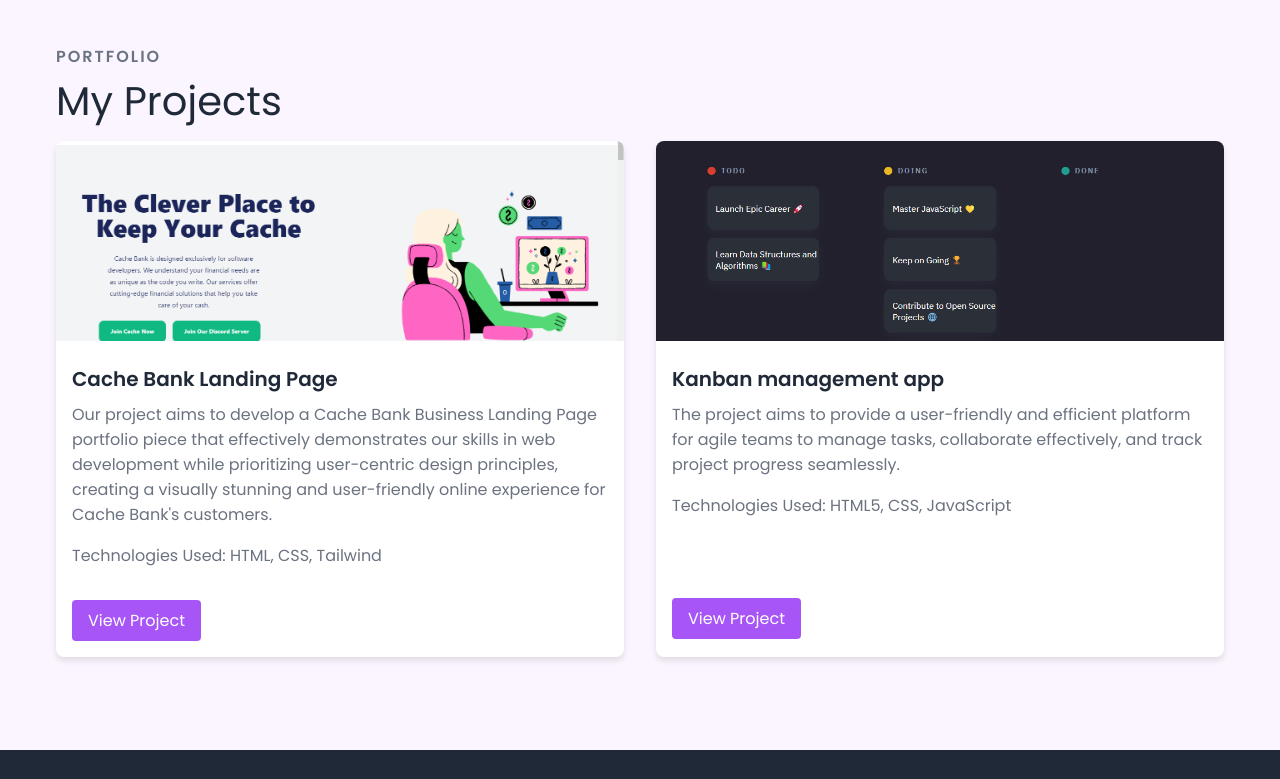
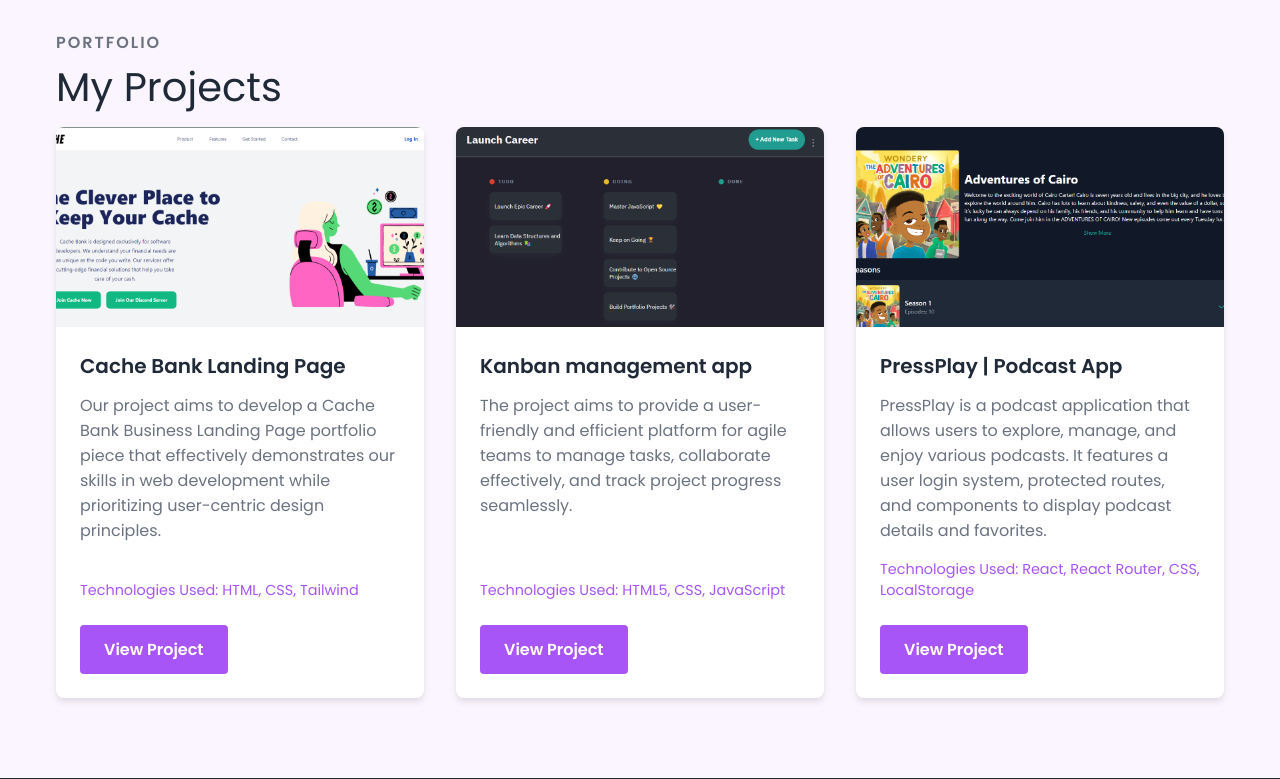
Before and after one commit to Qonda3/QONMAM343_WFC2401_A_Qonda-Mampofu_CDV05-main, a plain HTML site: page index.html in a window 1280 px wide. Shown: the part 1650-2429 px from the top of the page. Drawn offline with nearby package versions, Linux system fonts and the light colour scheme.

Commit message:
update my portfolio adding a project

```diff
--- a/index.html
+++ b/index.html
@@ -91,11 +91,9 @@
                 <img src="./assets/project1.png" alt="Project 1">
               </div>
               <div class="project-details">
-                  <div class="project-info">
                 <h3 class="project-title">Cache Bank Landing Page</h3>
-                      <p class="project-description">Our project aims to develop a Cache Bank Business Landing Page portfolio piece that effectively demonstrates our skills in web development while prioritizing user-centric design principles, creating a visually stunning and user-friendly online experience for Cache Bank's customers.</p>
+                <p class="project-description">Our project aims to develop a Cache Bank Business Landing Page portfolio piece that effectively demonstrates our skills in web development while prioritizing user-centric design principles.</p>
                 <p class="project-technologies">Technologies Used: HTML, CSS, Tailwind</p>
-                  </div>
                 <div class="button-container">
                   <a href="https://soft-baklava-14af2c.netlify.app/" target="_blank" class="project-link">View Project</a>
                 </div>
@@ -108,13 +106,26 @@
                 <img src="./assets/project2.png" alt="Project 2">
               </div>
               <div class="project-details">
-                  <div class="project-info  project-info-bottom">
                 <h3 class="project-title">Kanban management app</h3>
                 <p class="project-description">The project aims to provide a user-friendly and efficient platform for agile teams to manage tasks, collaborate effectively, and track project progress seamlessly.</p>
                 <p class="project-technologies">Technologies Used: HTML5, CSS, JavaScript</p>
-                  </div>
                 <div class="button-container">
                   <a href="https://jsltask.netlify.app/" target="_blank" class="project-link">View Project</a>
+                </div>
+              </div>
+            </div>
+
+            <!-- Project 3 -->
+            <div class="project">
+              <div class="project-image">
+                <img src="./assets/pressplay.png" alt="PressPlay Project">
+              </div>
+              <div class="project-details">
+                <h3 class="project-title">PressPlay | Podcast App</h3>
+                <p class="project-description">PressPlay is a podcast application that allows users to explore, manage, and enjoy various podcasts. It features a user login system, protected routes, and components to display podcast details and favorites.</p>
+                <p class="project-technologies">Technologies Used: React, React Router, CSS, LocalStorage</p>
+                <div class="button-container">
+                  <a href="https://pressplay.netlify.app/" target="_blank" class="project-link">View Project</a>
                 </div>
               </div>
             </div>
--- a/styles.css
+++ b/styles.css
@@ -479,3 +479,86 @@ ul li a:hover {
 .tool-icons i {
     font-size: 3rem;
 }
+
+.projects {
+  display: grid;
+  grid-template-columns: repeat(auto-fit, minmax(300px, 1fr));
+  gap: 2rem;
+}
+
+.project {
+  background-color: #ffffff;
+  border-radius: 8px;
+  box-shadow: 0 4px 6px rgba(0, 0, 0, 0.1);
+  overflow: hidden;
+  display: flex;
+  flex-direction: column;
+  transition: transform 0.3s ease, box-shadow 0.3s ease;
+}
+
+.project:hover {
+  transform: translateY(-5px);
+  box-shadow: 0 6px 12px rgba(0, 0, 0, 0.15);
+}
+
+.project-image {
+  height: 200px;
+  overflow: hidden;
+}
+
+.project-image img {
+  width: 100%;
+  height: 100%;
+  object-fit: cover;
+}
+
+.project-details {
+  padding: 1.5rem;
+  display: flex;
+  flex-direction: column;
+  flex-grow: 1;
+}
+
+.project-title {
+  font-size: 1.25rem;
+  font-weight: 600;
+  margin-bottom: 0.75rem;
+  color: var(--text-dark);
+}
+
+.project-description {
+  color: var(--text-light);
+  margin-bottom: 1rem;
+  flex-grow: 1;
+}
+
+.project-technologies {
+  color: var(--primary-color);
+  font-size: 0.9rem;
+  margin-bottom: 1.5rem;
+}
+
+.button-container {
+  margin-top: auto;
+}
+
+.project-link {
+  display: inline-block;
+  background-color: var(--primary-color);
+  color: #ffffff;
+  text-decoration: none;
+  padding: 0.75rem 1.5rem;
+  border-radius: 4px;
+  transition: background-color 0.3s ease;
+  font-weight: 600;
+}
+
+.project-link:hover {
+  background-color: var(--primary-color-dark);
+}
+
+@media (max-width: 768px) {
+  .projects {
+    grid-template-columns: 1fr;
+  }
+}
```
Also changed, not shown: assets/pressplay.png (added). Lines whose indentation alone changed are shown as unchanged.
